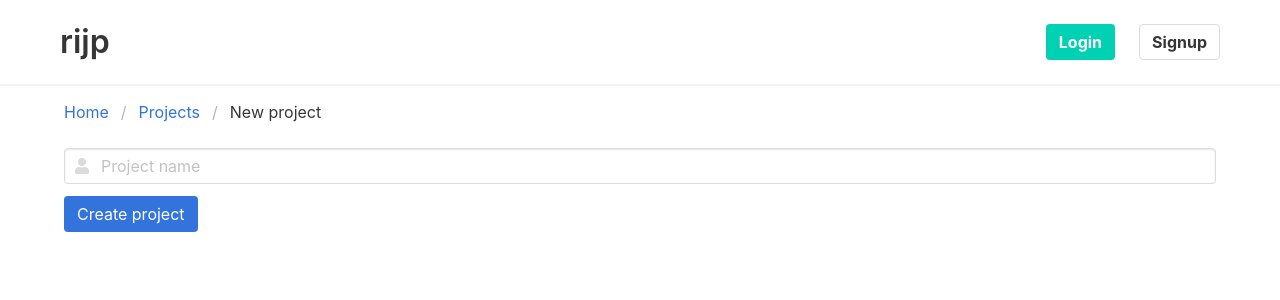
After one commit to jbienkowski/rijp, a Django app: a page that uses src/templates/base.html in a window 1280 px wide. The commit adds this page. Shown: the top 300 px of the page. Run offline with Django 3.2, Linux system fonts and the light colour scheme; some libraries are stand-ins or nearby versions.

Commit message:
New projects page work in progress

```diff
--- a/src/rijp/urls.py
+++ b/src/rijp/urls.py
@@ -32,6 +32,11 @@ urlpatterns = [
         '{}projects/'.format(URL_BASE),
         rijp_views.ProjectsListView.as_view(),
         name='projects'
+    ),
+    path(
+        '{}new-project/'.format(URL_BASE),
+        rijp_views.new_project,
+        name='new_project'
     ),
     path(
         '{}tests/'.format(URL_BASE),
--- a/src/rijp_portal/forms.py
+++ b/src/rijp_portal/forms.py
@@ -1,5 +1,5 @@
 from django.contrib.auth.models import User
-from .models import Profile
+from .models import Profile, Project
 from django import forms
 
 
@@ -19,3 +19,10 @@ class ProfileForm(forms.ModelForm):
         fields = (
             'name',
             )
+
+class ProjectForm(forms.ModelForm):
+    class Meta:
+        model = Project
+        fields = (
+            'name',
+        )
--- a/src/rijp_portal/views.py
+++ b/src/rijp_portal/views.py
@@ -5,7 +5,7 @@ from django.utils.decorators import method_decorator
 from django.views.generic import ListView, DetailView
 from django.db import transaction
 
-from .forms import UserForm, ProfileForm
+from .forms import UserForm, ProfileForm, ProjectForm
 
 
 @method_decorator(login_required, name='dispatch')
@@ -45,6 +45,23 @@ class TestsListView(ListView):
         return None
 
 
+def new_project(request):
+    if request.method == 'POST':
+        project_form = ProjectForm(request.POST)
+        if project_form.is_valid():
+            project_form.save()
+            return redirect('projects')
+        else:
+            return render(request, 'new_project.html', {
+                'project_form': project_form
+            })
+    else:
+        project_form = ProjectForm()
+        return render(request, 'new_project.html', {
+            'project_form': project_form
+        })
+
+
 @login_required
 @transaction.atomic
 def update_profile(request):
--- a/src/templates/base.html
+++ b/src/templates/base.html
@@ -90,6 +90,9 @@
                     <div class="navbar-item">
                         <div class="field is-grouped is-grouped-multiline">
                             <p class="control">
+                                <a class="button is-success" href="{% url 'new_project' %}">
+                                    <strong>New project</strong>
+                                </a>
                                 <a class="button is-info" href="{% url 'my_account' %}">
                                     <strong>My account ({{ user.username }})</strong>
                                 </a>
--- /dev/null
+++ b/src/templates/new_project.html
@@ -0,0 +1,32 @@
+{% extends 'base.html' %}
+{% load static %}
+{% load widget_tweaks %}
+
+{% block breadcrumb %}
+<li><a href="{% url 'index' %}">Home</a></li>
+<li><a href="{% url 'projects' %}">Projects</a></li>
+<li class="is-active"><a href="#" aria-current="page">New project</a></li>
+{% endblock breadcrumb %}
+
+{% block content %}
+<form method="post" novalidate>
+    {% csrf_token %}
+    <div class="field">
+        <p class="control has-icons-left">
+            {% render_field project_form.name|attr:"class:input"|attr:"type:name"|attr:"placeholder:Project name" %}
+            <span class="icon is-small is-left">
+                <i class="fas fa-user"></i>
+            </span>
+        </p>
+        {% for e in project_form.name.errors %}
+        <p class="help is-danger">{{ e }}</p>
+        {% endfor %}
+    </div>
+
+    <div class="field">
+        <div class="control">
+            <button type="submit" class="button is-link">Create project</button>
+        </div>
+    </div>
+</form>
+{% endblock content %}
```
